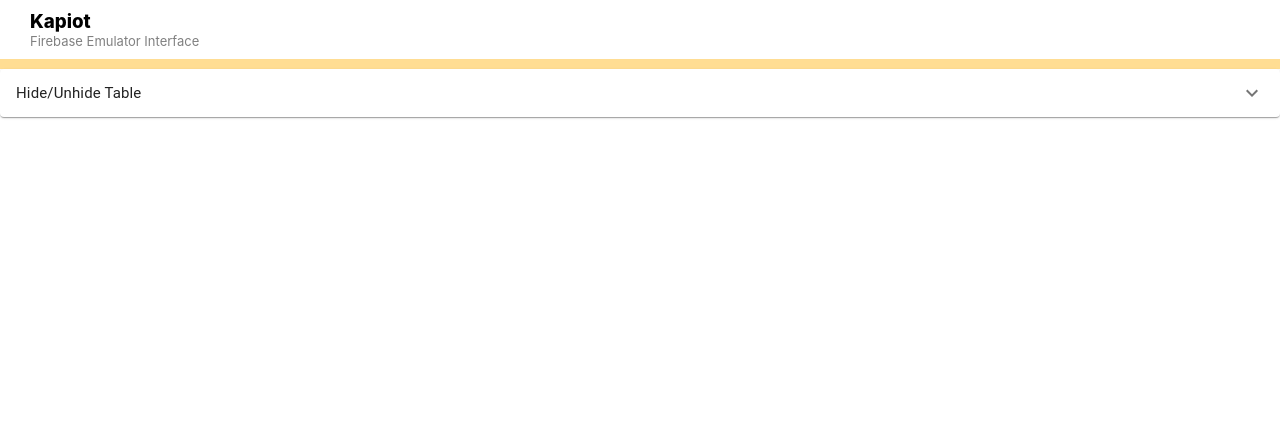
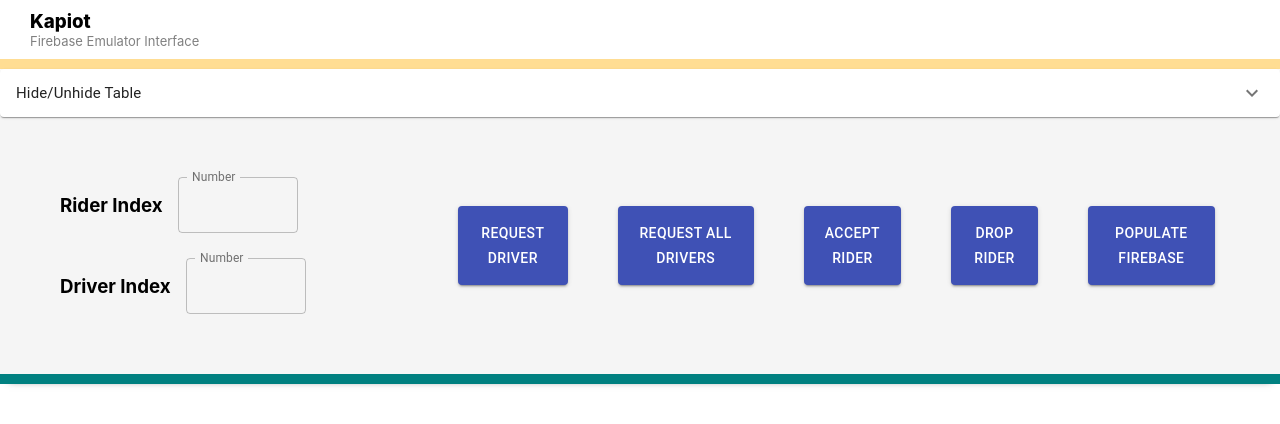
Before and after one commit to charlesausejojr/kapiot_dev_tool, a React (Create React App) app: page / in a window 1280 px wide. Shown: the top 424 px of the page. Built offline with nearby package versions, Linux system fonts and the light colour scheme.

Commit message:
Add cloud function calls

```diff
--- a/package.json
+++ b/package.json
@@ -8,6 +8,7 @@
     "@testing-library/jest-dom": "^5.14.1",
     "@testing-library/react": "^11.2.7",
     "@testing-library/user-event": "^12.8.3",
+    "axios": "^0.21.4",
     "react": "^17.0.2",
     "react-dom": "^17.0.2",
     "react-scripts": "4.0.3",
--- a/src/App.js
+++ b/src/App.js
@@ -3,14 +3,15 @@ import React, { useEffect, useState } from 'react';
 import DataTable from './components/Table';
 import DataAccordion from './components/Accordion';
 import Header from './components/Header';
+import ActionField from './components/ActionField';
 function App() {
   return (
     <div className="app">
-
     <Header></Header>
     <div className="app__table">
     <DataAccordion></DataAccordion>
      </div>
+     <ActionField></ActionField>
     </div>
   );
 }
--- /dev/null
+++ b/src/components/ActionField.css
@@ -0,0 +1,33 @@
+.actionField{
+    padding: 20px;
+    display: flex;
+    background-color: whitesmoke;
+    border-bottom: 10px solid teal;
+    box-shadow: 0px 5px 8px -9px rgba(0, 0, 0, 0.75);
+}
+.actionField__left{
+    flex: 0.3;
+    align-items: center;
+    margin: 15px;
+}
+.actionField__left__input > h3 {
+    margin-right: 15px;
+}
+.actionField__left__input {
+    display: flex;
+    align-items: center;
+    margin: 25px;
+}
+.actionField__right{
+    flex: 0.7;
+    display: flex;
+}
+.actionField__right__buttons{
+    display: flex;
+    padding: 20px;
+    align-items: center;
+}
+.actionField__right__buttons > .action__button{
+    margin: 0 25px 0 25px;
+    padding: 15px;
+}
--- /dev/null
+++ b/src/components/ActionField.js
@@ -0,0 +1,63 @@
+import React, { useState } from 'react'
+import TextField from '@material-ui/core/TextField';
+import Button from '@material-ui/core/Button';
+import axios from 'axios';
+import './ActionField.css';
+
+function ActionField() {
+    const [riderIndex,setRiderIndex] = useState(0);
+    const [driverIndex,setDriverIndex] = useState(0);
+
+    const populateFirebase = async (e) => {
+        await fetch("http://localhost:5001/kapiot-46cbc/us-central1/populateAll");
+        e.preventDefault();
+    }
+    return (
+        <div className="actionField">
+        <div className="actionField__left">
+            <div className="actionField__left__input">
+                <h3>Rider Index</h3>
+                <TextField
+                id="outlined-number"
+                label="Number"
+                type="number"
+                InputLabelProps={{
+                    shrink: true,
+                }}
+                variant="outlined"
+                style={{width: 120,}}
+                onChange={(e) => setRiderIndex(e.target.value)}
+                />
+            </div>
+            <div className="actionField__left__input">
+            <h3>Driver Index</h3>
+                <TextField
+                id="outlined-number"
+                label="Number"
+                type="number"
+                InputLabelProps={{
+                    shrink: true,
+                }}
+                variant="outlined"
+                style={{width: 120,}}
+                onChange={(e) => setDriverIndex(e.target.value)}
+                />
+            </div>
+
+        {console.log(riderIndex)}
+        {console.log(driverIndex)}
+        </div>
+        <div className="actionField__right">
+            <div className="actionField__right__buttons">
+                <Button onClick={() => axios.get("http://localhost:5001/kapiot-46cbc/us-central1/requestDriver?r=" + riderIndex.toString() + "&d=" + driverIndex.toString())} variant='contained' color='primary' className="action__button">Request Driver</Button>
+                <Button variant='contained' color='primary' className="action__button">Request All Drivers</Button>
+                <Button variant='contained' color='primary' className="action__button">Accept Rider</Button>
+                <Button variant='contained' color='primary' className="action__button">Drop Rider</Button>
+                <Button onClick={() => axios.get("http://localhost:5001/kapiot-46cbc/us-central1/populateAll")} variant='contained' color='primary' className="action__button">Populate Firebase</Button>
+            </div>
+        </div>
+    </div>
+    )
+}
+
+export default ActionField
```
Also changed, not shown: 1 other file (tests, documents, lock files or other folders).
